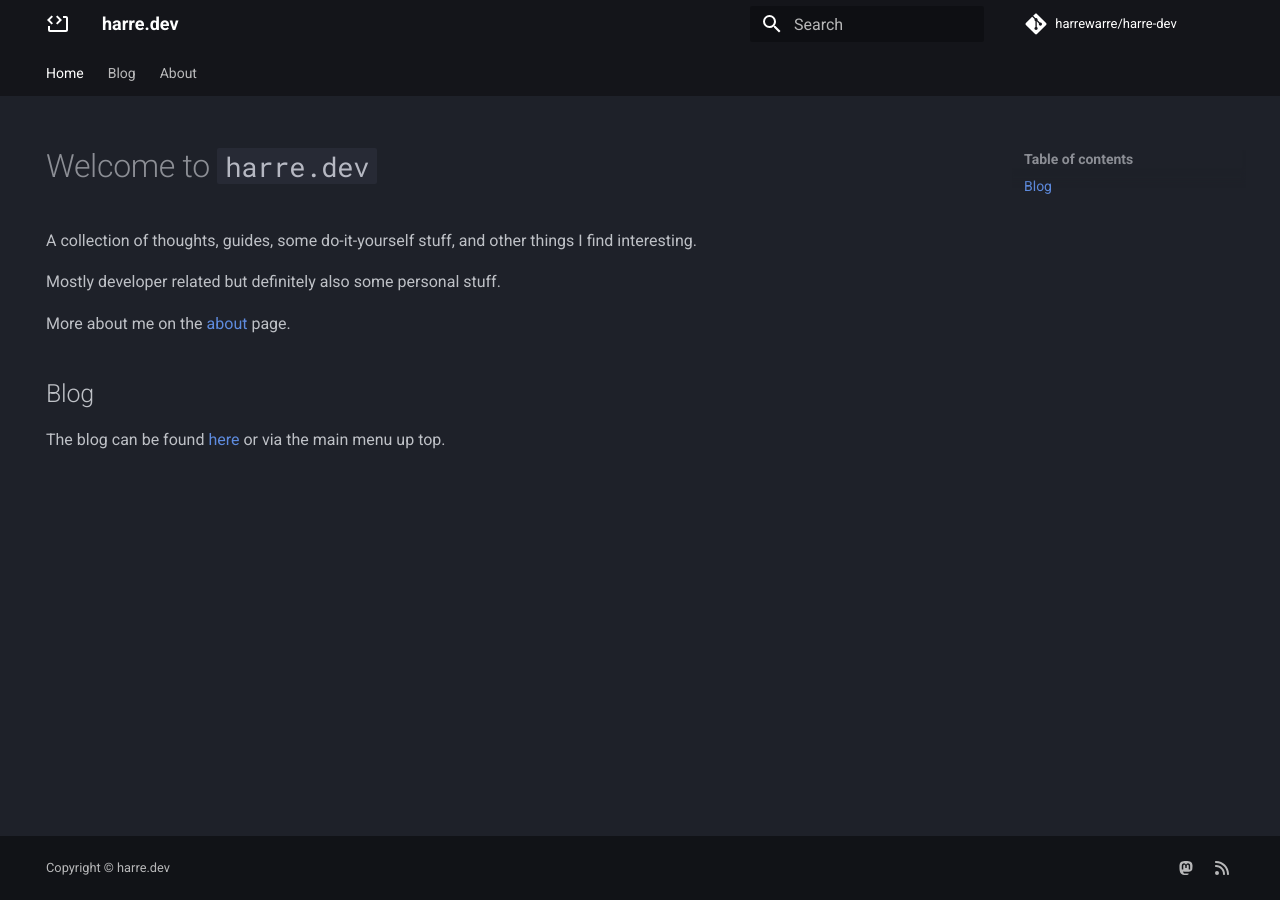
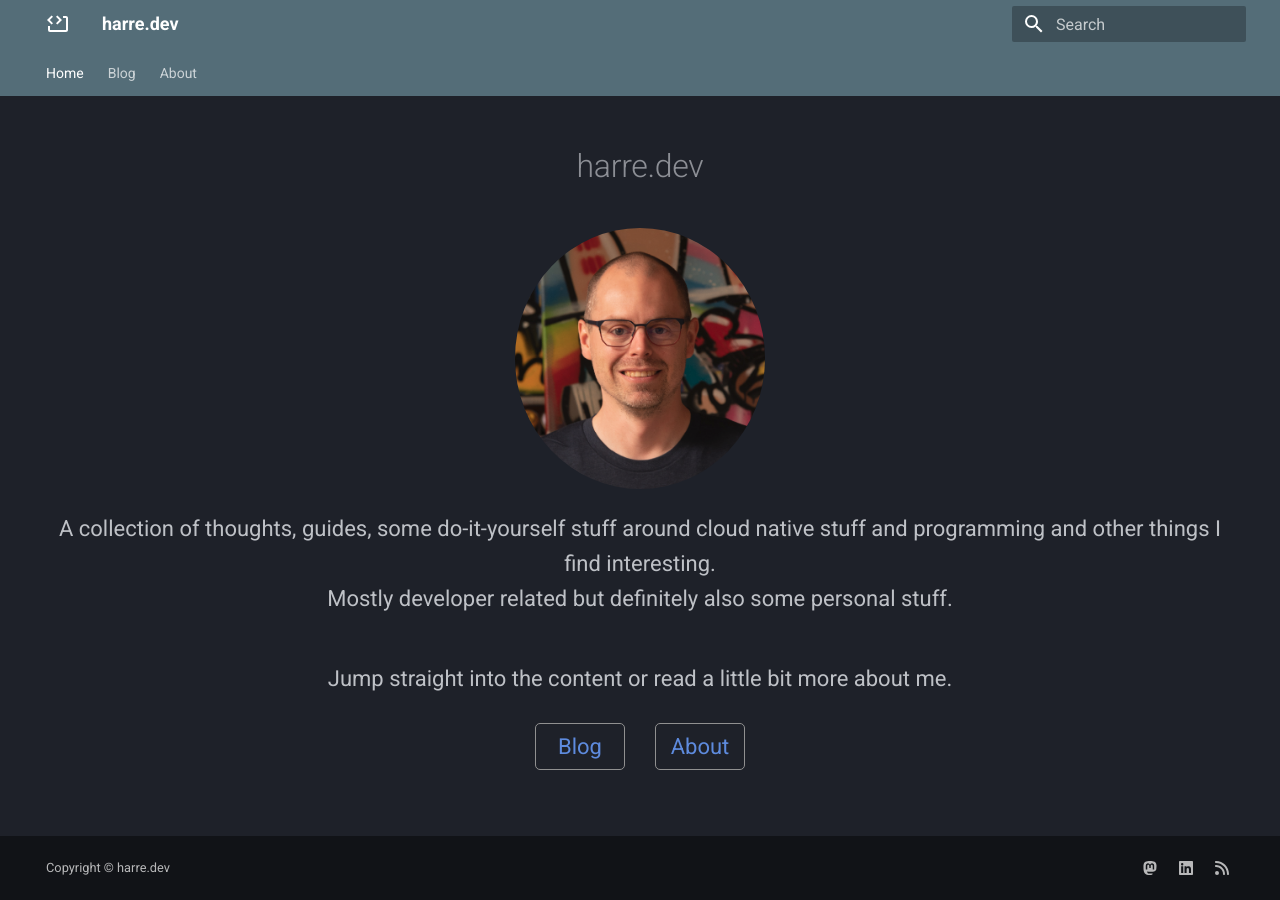
Before and after one commit to harrewarre/harrewarre.github.io, an MkDocs documentation site: the page built from docs/index.md, in a window 1280 px wide. Built offline with MkDocs 1.6.1 and Material for MkDocs 9.7.7, drawn with Linux system fonts in a browser that asks for light colours; comment, search, counter and statistics services are not loaded.

Commit message:
Custom landing page done.

```diff
--- a/docs/index.md
+++ b/docs/index.md
@@ -1,15 +1,7 @@
 ---
+title: Home
+template: home.html
 hide:
-  - navigation
+    - navigation
+    - toc
 ---
-# Welcome to `harre.dev`
-
-A collection of thoughts, guides, some do-it-yourself stuff, and other things I find interesting.
-
-Mostly developer related but definitely also some personal stuff.
-
-More about me on the [about](about.md) page.
-
-## Blog
-
-The blog can be found [here](blog/index.md) or via the main menu up top.
--- a/mkdocs.yml
+++ b/mkdocs.yml
@@ -2,8 +2,8 @@ site_name: harre.dev
 site_url: https://harre.dev
 site_description: harre.dev - A collection of thoughts and ideas
 
-repo_name: "harrewarre/harre-dev"
-repo_url: "https://github.com/harrewarre/harrewarre.github.io"
+#repo_name: "harrewarre/harre-dev"
+#repo_url: "https://github.com/harrewarre/harrewarre.github.io"
 
 copyright: Copyright &copy; harre.dev
 
@@ -12,7 +12,7 @@ theme:
   favicon: "assets/favicon.ico"
   palette:
     scheme: slate
-    primary: black
+    primary: blue grey
     accent: yellow
   features:
     - navigation.indexes
@@ -64,6 +64,8 @@ extra:
   social:
     - icon: fontawesome/brands/mastodon
       link: https://hachyderm.io/@harre
+    - icon: fontawesome/brands/linkedin
+      link: https://www.linkedin.com/in/sharrewijnen/
     - icon: fontawesome/solid/rss
       link: feed_rss_created.xml
   analytics:
--- /dev/null
+++ b/overrides/home.html
@@ -0,0 +1,54 @@
+{% extends "base.html" %}
+
+{% block styles %}
+{{ super() }}
+<style>
+    .custom-container {
+        display: flex;
+        flex-direction: column;
+        justify-content: space-around;
+        align-items: center;
+    }
+
+    .itme {
+        display: inline-block;
+        border-radius: 50%;
+        height: 250px;
+        width: 250px;
+    }
+
+    .centered-text {
+        text-align: center;
+        font-size: 22px;
+    }
+
+    .link-row {
+        display: flex;
+        flex-direction: row;
+        justify-content: space-around;
+        align-items: center;
+    }
+
+    .big-link {
+        border: 1px solid #909090;
+        font-size: 22px;
+        padding: 5px 10px;
+        border-radius: 5px;
+        margin: 5px 15px;
+        text-align: center;
+        min-width: 90px;
+    }
+</style>
+{% endblock %}
+
+{% block content %}
+<div class="custom-container">
+    <h1>harre.dev</h1>
+    <img class="itme" src="assets/head.png" alt="It me!">
+    <p class="centered-text">A collection of thoughts, guides, some do-it-yourself stuff around cloud native stuff and programming and other things I find interesting.<br>Mostly developer related but definitely also some personal stuff.</p>
+    <p class="centered-text">Jump straight into the content or read a little bit more about me.</p>
+    <div class="link-row">
+        <a class="big-link" href="/blog/">Blog</a> <a class="big-link" href="/about/">About</a>
+    </div>
+</div>
+{% endblock %}
```
Also changed, not shown: docs/about.md (+1 -1 lines), overrides/assets/head.png (added).
